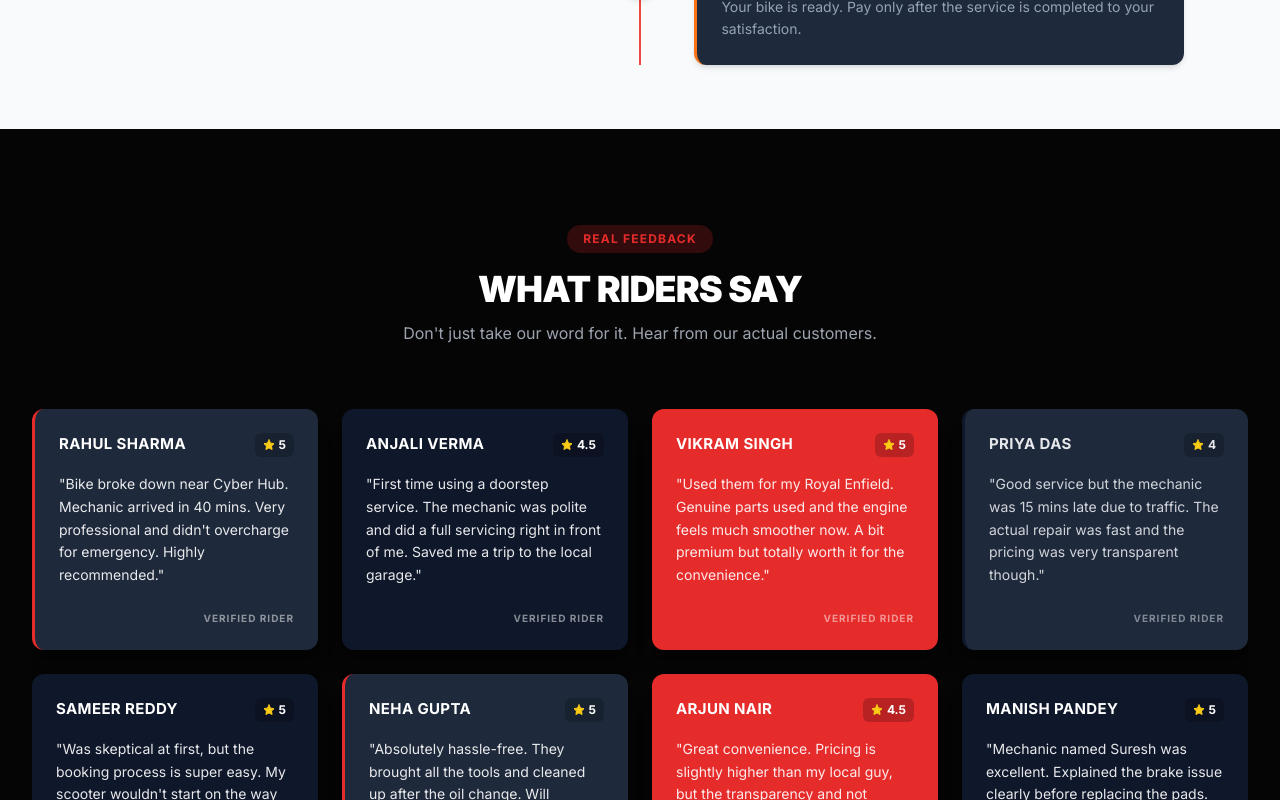
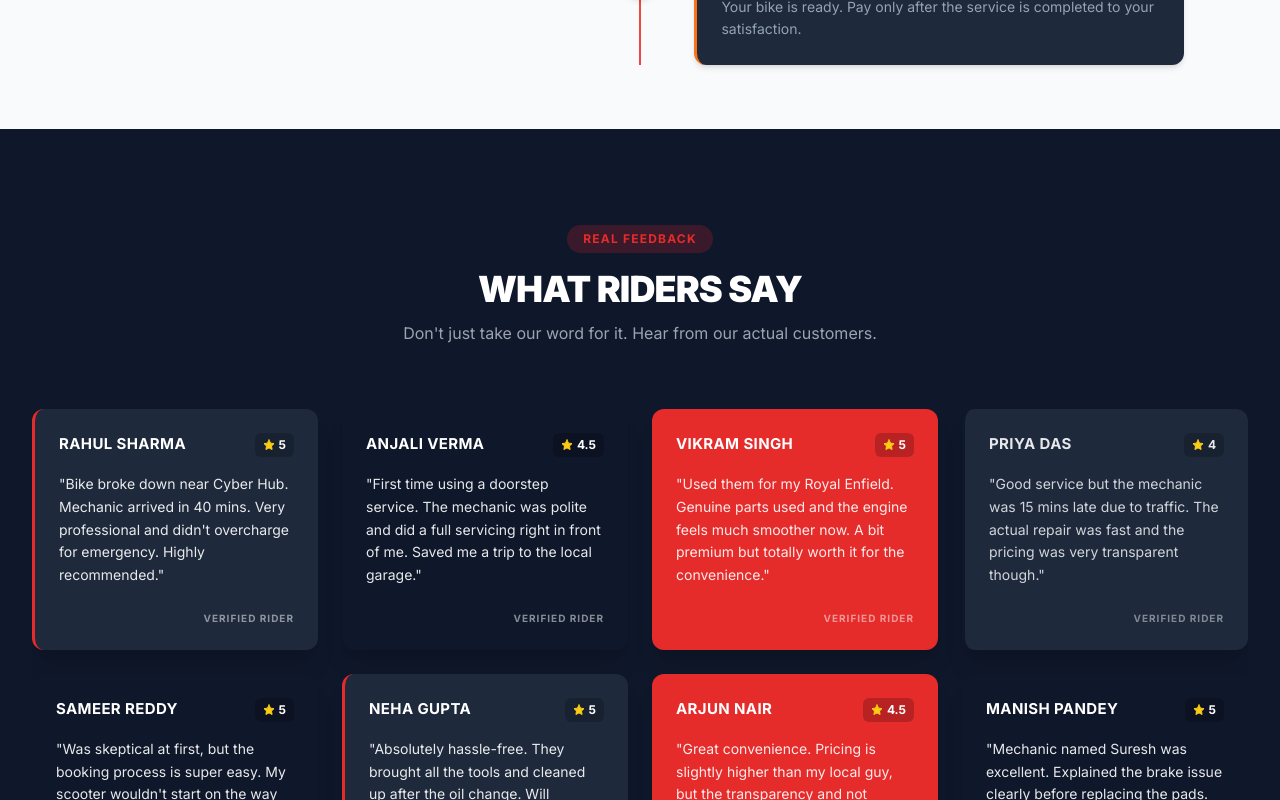
Before and after one commit to fixwheel-app/FIXWHEEL, a Next.js app in the folder frontend/: page / in a window 1280 px wide. Shown: the part 3160-3960 px from the top of the page. Built offline with nearby package versions, Linux system fonts and the light colour scheme.

Commit message:
style: blend customer reviews background with section below

```diff
--- a/frontend/app/page.client.tsx
+++ b/frontend/app/page.client.tsx
@@ -262,7 +262,7 @@ export default function Home() {
       {/* ════════════════════════════════════════════════════════════════════
           🟠  CUSTOMER REVIEWS
       ════════════════════════════════════════════════════════════════════ */}
-      <section className="py-16 md:py-24 bg-[#050505] overflow-hidden">
+      <section className="py-16 md:py-24 bg-[#0F172A] overflow-hidden">
         <div className="max-w-7xl mx-auto px-4 md:px-8">
           <div className="text-center mb-12 md:mb-16">
             <span className="inline-block bg-accent/20 text-accent text-xs font-bold uppercase tracking-widest px-4 py-1.5 rounded-full mb-4">Real Feedback</span>
```
